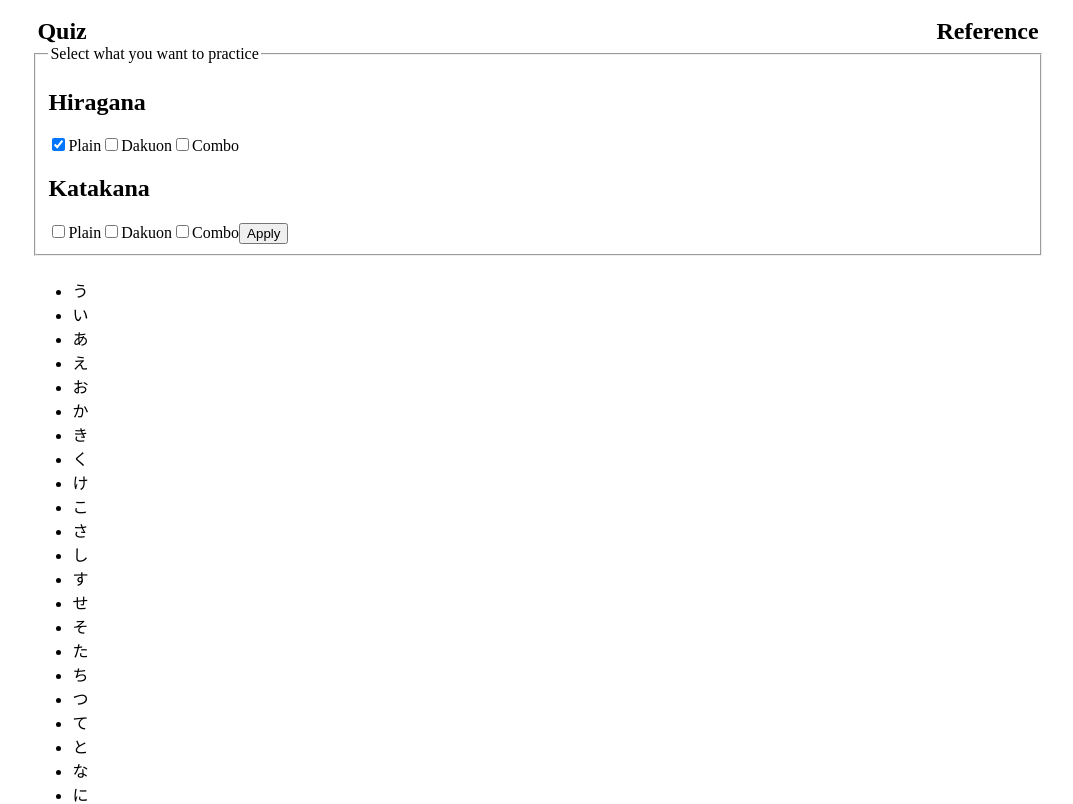
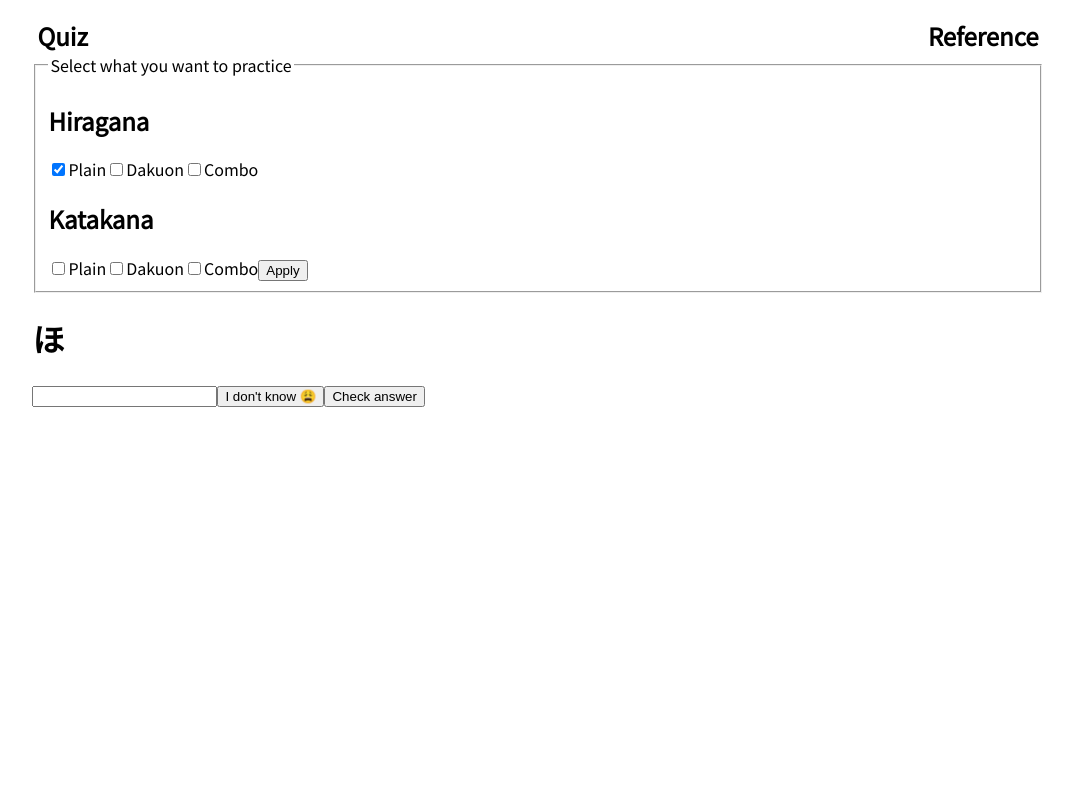
Before and after one commit to perezc52/kana-quiz, a React (Vite) app: page / in a window 1280 px wide. Shown: the top 804 px of the page, without its empty margins (102-1175 px from the left). Built offline with nearby package versions, Linux system fonts and the light colour scheme.

Commit message:
worked on quiz component
added font
kana is now shuffled on start, and after options are changed.
added buttons
added empty functions for the buttons.

```diff
--- a/src/App.css
+++ b/src/App.css
@@ -1,7 +1,10 @@
+
+
 .app {
   width: 80%;
   margin: 0 auto;
   padding: 10px;
+  font-family: 'Noto Sans JP', sans-serif;
 }
 
 .navbar {
--- a/src/components/Quiz.jsx
+++ b/src/components/Quiz.jsx
@@ -2,21 +2,35 @@ import { useState, useEffect } from "react"
 
 function Quiz(props) {
     const [quizKana, setQuizKana] = useState([])
+    const [message, setMessage] = useState("")
 
     useEffect(() => {
-        setQuizKana(props.data?.map((el,i) => (
-            <li key={i}>{el.kana}</li>
-        )));
+        setQuizKana(shuffleArray(props.data));
     }, [props.data])
+
+    function shuffleArray(array) {
+        for (let i = array.length - 1; i > 0; i--) {
+          const j = Math.floor(Math.random() * (i + 1));
+          [array[i], array[j]] = [array[j], array[i]];
+        }
+        return array;
+      }
+
+      function checkAnswer() {
+
+      }
+
+      function nextKana() {
+
+      }
 
     return (
         <div className="quiz">
-            <h1 className="kana"></h1>
-            <ul>
-                {quizKana}
-            </ul>
+            <h1 className="kana">{quizKana[0]?.kana}</h1>
             <input type="text" />
-            <button>Enter</button>
+            <button>I don't know 😩</button>
+            <button onClick={checkAnswer}>Check answer</button>
+            <h2>{message}</h2>
         </div>
     )
 }
```
